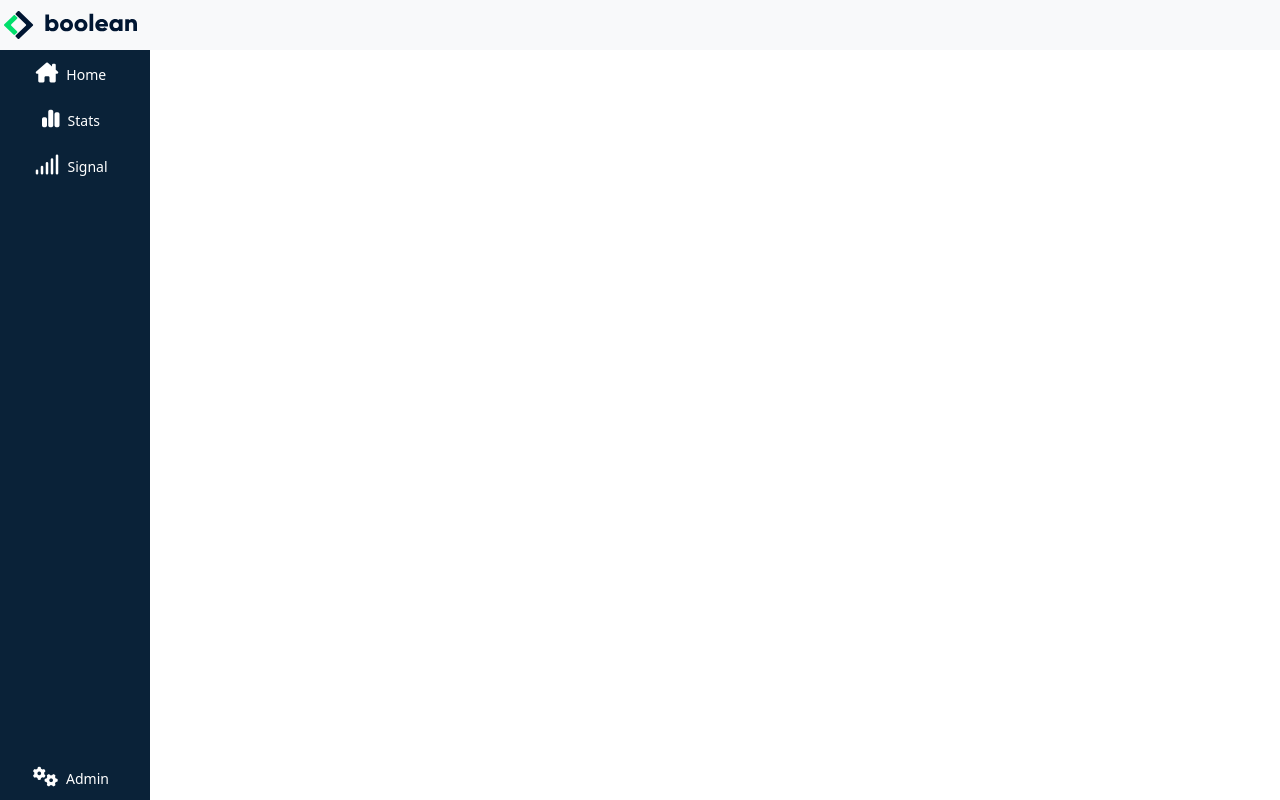
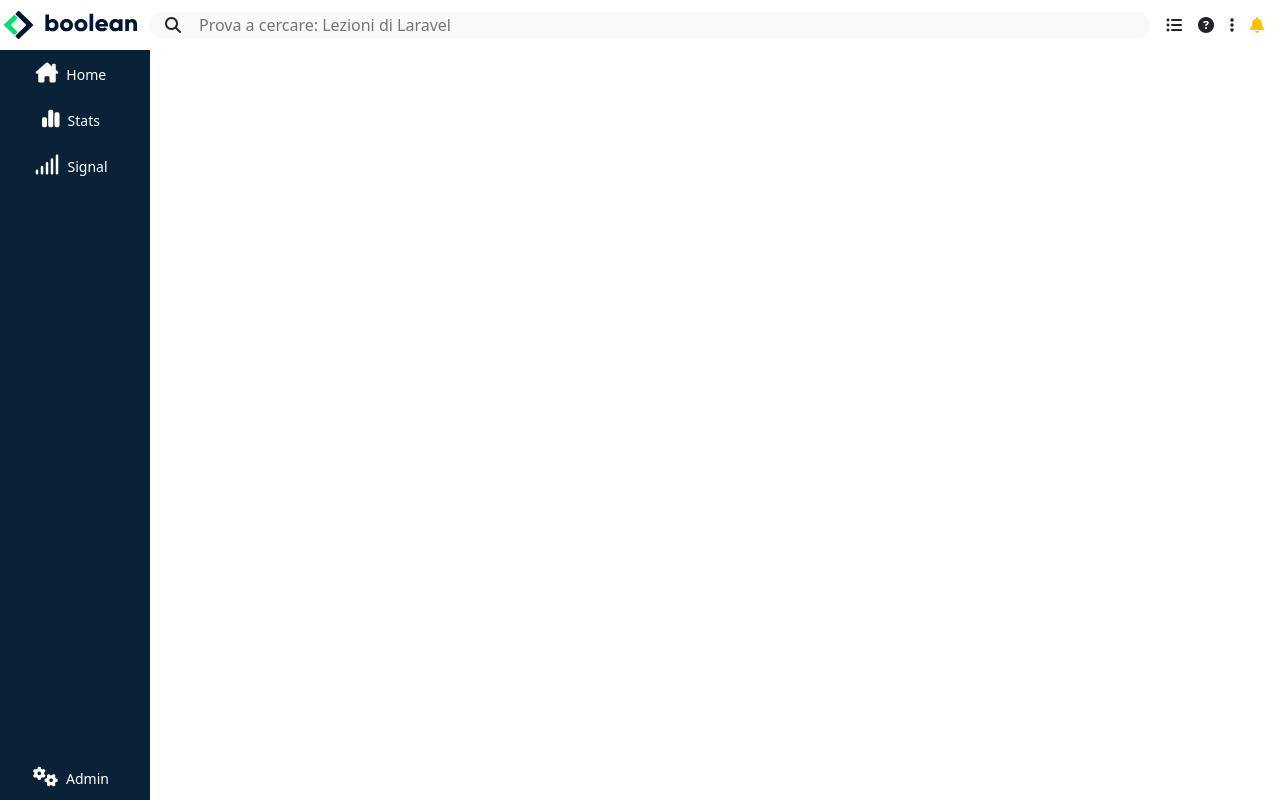
Before and after one commit to igorliotta/html-css-bootstrap-dashboard, a plain HTML site: page index.html in a window 1280 px wide. Drawn offline with nearby package versions, Linux system fonts and the light colour scheme.

Commit message:
Added: toollist and searc-bar in the footer and the relative responsive rules

```diff
--- a/css/app.css
+++ b/css/app.css
@@ -13,6 +13,7 @@
 .toolbar-menu {
     height: 50px;
     overflow: hidden;
+    color: white;
 }
 
 .sidebar {
@@ -48,6 +49,11 @@
 .logo-large {
     display: none;
 }
+
+
+
+
+
 
 
 
--- a/index.html
+++ b/index.html
@@ -12,13 +12,38 @@
 
   <div class="page-content">
     <!-- TOOLBAR -->
-    <footer class="toolbar-menu bg-light d-flex align-items-center">
+    <footer class="toolbar-menu d-flex align-items-center">
+
        <figure class="logo-img px-1 my-1">
         <img class="logo-large" src="./img/logo.svg" alt="">
        </figure>
        <figure class="logo-img px-1 my-1">
         <img class="mobile-logo" src="./img/mobile-logo.png" alt="">
        </figure>
+
+       <div class="search bg-secondary d-flex flex-grow-1 align-items-center text-dark bg-light rounded-pill">
+        <a href="#" class="text-dark"> <i class="fa-solid fa-magnifying-glass px-3"></i></a>
+        <input type="text" class="border-0 w-100 bg-light rounded-pill overflow-hidden" placeholder="Prova a cercare: Lezioni di Laravel">
+       </div>
+
+       <ul class="list-tools list-unstyled d-flex align-items-center text-light mt-3 px-2">
+        <li class="px-2">
+            <a href="#" class="text-dark d-none d-md-block"><i class="fa-solid fa-list-ul"></i></a>
+        </li>
+
+        <li class="px-2">
+            <a href="#" class="text-dark d-none d-md-block"><i class="fa-solid fa-circle-question"></i></a>
+        </li>
+
+        <li class="px-2">
+            <a href="#" class="text-dark d-none d-md-block"><i class="fa-solid fa-ellipsis-vertical"></i></a>
+        </li>
+
+        <li class="px-2">
+            <a href="#" class="text-warning"><i class="fa-solid fa-bell"></i></a>
+        </li>
+
+       </ul>
 
     </footer>
 
```
